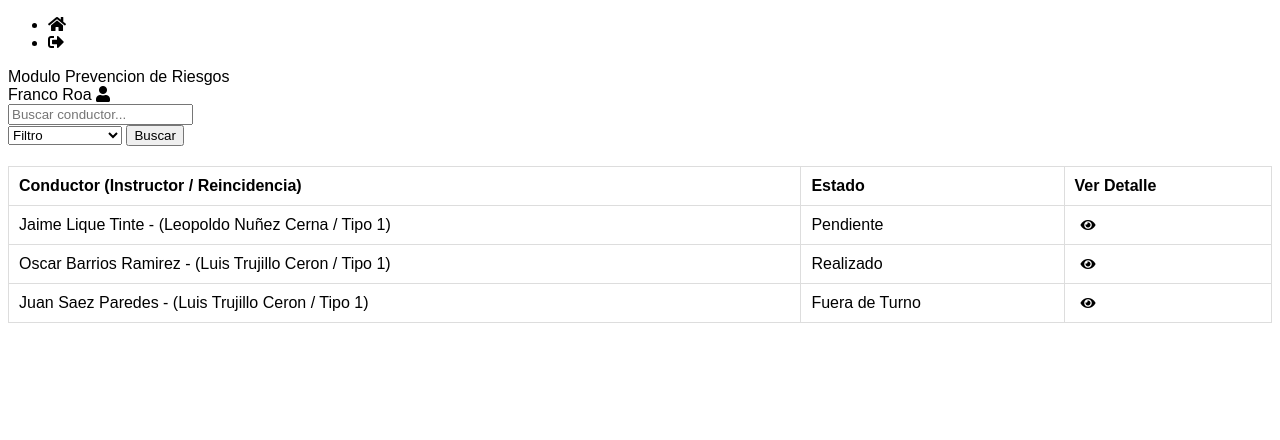
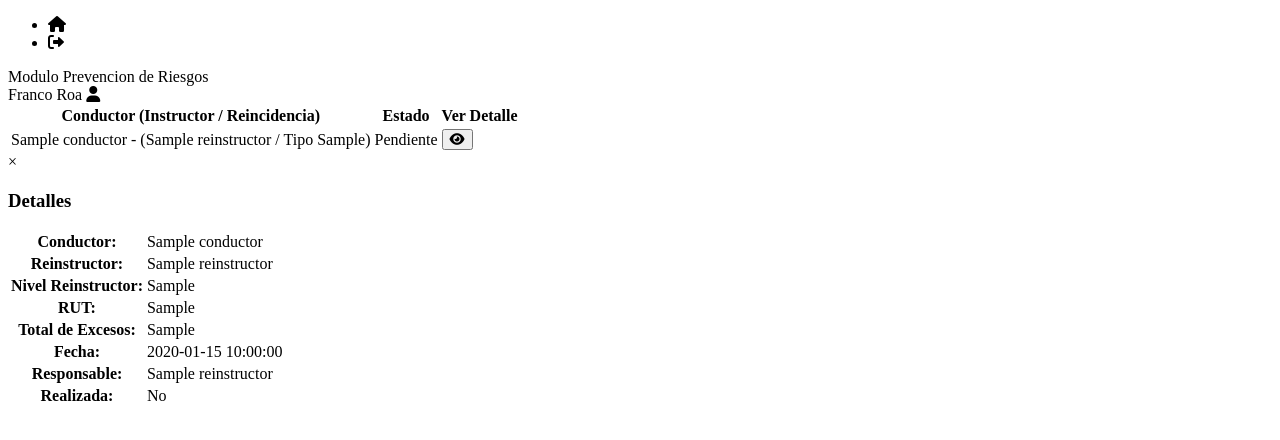
Before and after one commit to VicenteParada/modulo_pdr_artisa, a Python web app: template frontend/templates/index.html in a window 1280 px wide. Shown: the top 440 px of the page. Run offline with Jinja, Linux system fonts and the light colour scheme; the template is opened without the code that fills it: most values are stand-ins (such as "Sample title", 1, 10 or a date in 2020).

Commit message:
Update index.html

```diff
--- a/frontend/templates/index.html
+++ b/frontend/templates/index.html
@@ -8,6 +8,7 @@
     <link rel="stylesheet" href="styles.css">
     <link rel="stylesheet" href="https://cdnjs.cloudflare.com/ajax/libs/font-awesome/6.0.0-beta3/css/all.min.css">
 </head>
+
 
 <body>
     <div class="sidebar">
@@ -31,97 +32,6 @@
             </div>
         </div>
 
-        <div class="search-bar">
-            <input type="text" placeholder="Buscar conductor...">
-            <div class="filter-group">
-                <select>
-                    <option value="all">Filtro</option>
-                    <option value="all">Realizado</option>
-                    <option value="all">Pendiente</option>
-                    <option value="all">Fuera de Turno</option>
-                </select>
-                <button class="filter-btn">Buscar</button>
-            </div>
-        </div>
-
-
-        <!DOCTYPE html>
-        <html lang="es">
-        <head>
-            <meta charset="UTF-8">
-            <meta name="viewport" content="width=device-width, initial-scale=1.0">
-            <title>Document List with Popup</title>
-            <link rel="stylesheet" href="https://cdnjs.cloudflare.com/ajax/libs/font-awesome/5.15.4/css/all.min.css">
-            <style>
-                body {
-                    font-family: Arial, sans-serif;
-                }
-                .document-list {
-                    width: 100%;
-                    margin: 20px auto;
-                    border-collapse: collapse;
-                }
-                .document-list table {
-                    width: 100%;
-                    border-collapse: collapse;
-                }
-                .document-list th, .document-list td {
-                    padding: 10px;
-                    border: 1px solid #ddd;
-                    text-align: left;
-                }
-
-                .btn.icon-btn {
-                    background: none;
-                    border: none;
-                    cursor: pointer;
-                }
-                /* Popup container */
-                .popup {
-                    display: none;
-                    position: fixed;
-                    top: 50%;
-                    left: 50%;
-                    transform: translate(-50%, -50%);
-                    border: 1px solid #ddd;
-                    background-color: white;
-                    padding: 20px;
-                    z-index: 1000;
-                    width: 300px;
-                    box-shadow: 0 0 10px rgba(0,0,0,0.5);
-                }
-                /* Popup close button */
-                .popup .close-btn {
-                    position: absolute;
-                    top: 10px;
-                    right: 10px;
-                    cursor: pointer;
-                }
-                /* Overlay */
-                .overlay {
-                    display: none;
-                    position: fixed;
-                    top: 0;
-                    left: 0;
-                    width: 100%;
-                    height: 100%;
-                    background-color: rgba(0, 0, 0, 0.5);
-                    z-index: 999;
-                }
-                /* Popup table */
-                .popup table {
-                    width: 100%;
-                    border-collapse: collapse;
-                }
-                .popup th, .popup td {
-                    padding: 5px;
-                    border-bottom: 1px solid #ddd;
-                    text-align: left;
-                }
-            </style>
-        </head>
-        <body>
-
         <div class="document-list">
             <table>
                 <thead>
@@ -132,27 +42,15 @@
                     </tr>
                 </thead>
                 <tbody>
+                    {% for reinstruccion in reinstrucciones %}
                     <tr>
-                        <td>Jaime Lique Tinte - (Leopoldo Nuñez Cerna / Tipo 1)</td>
-                        <td><span class="status red">Pendiente</span></td>
+                        <td>{{ reinstruccion.conductor.nombre_conductor }} - ({{ reinstruccion.reinstructor.nombre_reinstructor }} / Tipo {{ reinstruccion.reinstructor.nivel_reinstructor }})</td>
+                        <td><span class="status {% if reinstruccion.realizado_bool %}green{% else %}red{% endif %}">{{ 'Realizado' if reinstruccion.realizado_bool else 'Pendiente' }}</span></td>
                         <td>
-                            <button class="btn icon-btn" onclick="openPopup('popup1')"><i class="fas fa-eye"></i></button>
+                            <button class="btn icon-btn" onclick="openPopup('popup{{ reinstruccion.id_reinstruccion }}')"><i class="fas fa-eye"></i></button>
                         </td>
                     </tr>
-                    <tr>
-                        <td>Oscar Barrios Ramirez - (Luis Trujillo Ceron / Tipo 1)</td>
-                        <td><span class="status green">Realizado</span></td>
-                        <td>
-                            <button class="btn icon-btn" onclick="openPopup('popup2')"><i class="fas fa-eye"></i></button>
-                        </td>
-                    </tr>
-                    <tr>
-                        <td>Juan Saez Paredes - (Luis Trujillo Ceron / Tipo 1)</td>
-                        <td><span class="status yellow">Fuera de Turno</span></td>
-                        <td>
-                            <button class="btn icon-btn" onclick="openPopup('popup3')"><i class="fas fa-eye"></i></button>
-                        </td>
-                    </tr>
+                    {% endfor %}
                 </tbody>
             </table>
         </div>
@@ -160,59 +58,23 @@
         <!-- Overlay -->
         <div id="overlay" class="overlay" onclick="closePopup()"></div>
 
-        <!-- Popup for the first row -->
-        <div id="popup1" class="popup">
+        <!-- Popups para cada reinstrucción -->
+        {% for reinstruccion in reinstrucciones %}
+        <div id="popup{{ reinstruccion.id_reinstruccion }}" class="popup">
             <span class="close-btn" onclick="closePopup()">&times;</span>
             <h3>Detalles</h3>
             <table>
-                <tr><th>Nombre:</th><td>Jaime Lique Tinte</td></tr>
-                <tr><th>RUT:</th><td>12.345.678-9</td></tr>
-                <tr><th>Turno:</th><td>Mañana</td></tr>
-                <tr><th>Total de Excesos:</th><td>5</td></tr>
-                <tr><th>Fecha:</th><td>20/08/2024</td></tr>
-                <tr><th>Ruta:</th><td>Ruta 5</td></tr>
-                <tr><th>Velocidad:</th><td>80 km/h</td></tr>
-                <tr><th>Cantidad:</th><td>3</td></tr>
-                <tr><th>Responsable:</th><td>Leopoldo Nuñez Cerna</td></tr>
-                <tr><th>Realizada:</th><td>No</td></tr>
+                <tr><th>Conductor:</th><td>{{ reinstruccion.conductor.nombre_conductor }}</td></tr>
+                <tr><th>Reinstructor:</th><td>{{ reinstruccion.reinstructor.nombre_reinstructor }}</td></tr>
+                <tr><th>Nivel Reinstructor:</th><td>{{ reinstruccion.reinstructor.nivel_reinstructor }}</td></tr>
+                <tr><th>RUT:</th><td>{{ id_conductor.id_conductor.id_conductor }}</td></tr> <!-- Agrega aquí el RUT correspondiente -->
+                <tr><th>Total de Excesos:</th><td>{{ reinstruccion.conductor.cantidad_excesos }}</td></tr>
+                <tr><th>Fecha:</th><td>{{ reinstruccion.fecha_asignacion }}</td></tr>
+                <tr><th>Responsable:</th><td>{{ reinstruccion.reinstructor.nombre_reinstructor }}</td></tr>
+                <tr><th>Realizada:</th><td>{{ 'Sí' if reinstruccion.realizado_bool else 'No' }}</td></tr>
             </table>
         </div>
-
-        <!-- Popup for the second row -->
-        <div id="popup2" class="popup">
-            <span class="close-btn" onclick="closePopup()">&times;</span>
-            <h3>Detalles</h3>
-            <table>
-                <tr><th>Nombre:</th><td>Oscar Barrios Ramirez</td></tr>
-                <tr><th>RUT:</th><td>12.345.678-9</td></tr>
-                <tr><th>Turno:</th><td>Tarde</td></tr>
-                <tr><th>Total de Excesos:</th><td>2</td></tr>
-                <tr><th>Fecha:</th><td>19/08/2024</td></tr>
-                <tr><th>Ruta:</th><td>Ruta 7</td></tr>
-                <tr><th>Velocidad:</th><td>85 km/h</td></tr>
-                <tr><th>Cantidad:</th><td>1</td></tr>
-                <tr><th>Responsable:</th><td>Luis Trujillo Ceron</td></tr>
-                <tr><th>Realizada:</th><td>Sí</td></tr>
-            </table>
-        </div>
-
-        <!-- Popup for the third row -->
-        <div id="popup3" class="popup">
-            <span class="close-btn" onclick="closePopup()">&times;</span>
-            <h3>Detalles</h3>
-            <table>
-                <tr><th>Nombre:</th><td>Juan Saez Paredes</td></tr>
-                <tr><th>RUT:</th><td>12.345.678-9</td></tr>
-                <tr><th>Turno:</th><td>Noche</td></tr>
-                <tr><th>Total de Excesos:</th><td>3</td></tr>
-                <tr><th>Fecha:</th><td>18/08/2024</td></tr>
-                <tr><th>Ruta:</th><td>Ruta 3</td></tr>
-                <tr><th>Velocidad:</th><td>75 km/h</td></tr>
-                <tr><th>Cantidad:</th><td>2</td></tr>
-                <tr><th>Responsable:</th><td>Luis Trujillo Ceron</td></tr>
-                <tr><th>Realizada:</th><td>No</td></tr>
-            </table>
-        </div>
+        {% endfor %}
 
         <script>
             function openPopup(popupId) {
@@ -229,11 +91,6 @@
             }
         </script>
 
-        </body>
-        </html>
-
-        </div>
     </div>
 </body>
-
 </html>
```
